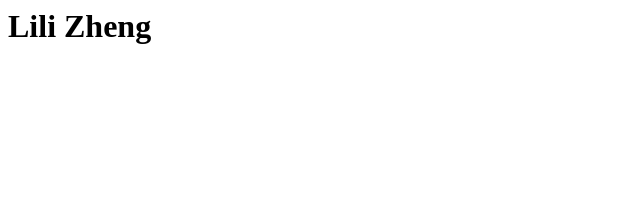
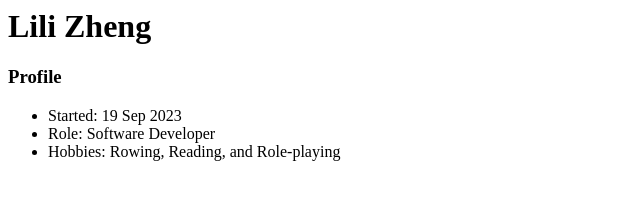
Before and after one commit to fjzll/fjzll.github.io, a plain HTML site: page index.html in a window 1280 px wide. Shown: the whole page, without its empty margins (0-640 px from the left). Drawn offline with Linux system fonts and the light colour scheme.

Commit message:
Updated my profile

```diff
--- a/index.html
+++ b/index.html
@@ -1 +1,7 @@
 <h1>Lili Zheng</h1>
+<h3>Profile</h3>
+<ul>
+    <li>Started: 19 Sep 2023</li>
+    <li>Role: Software Developer</li>
+    <li>Hobbies: Rowing, Reading, and Role-playing</li>
+</ul>
```
